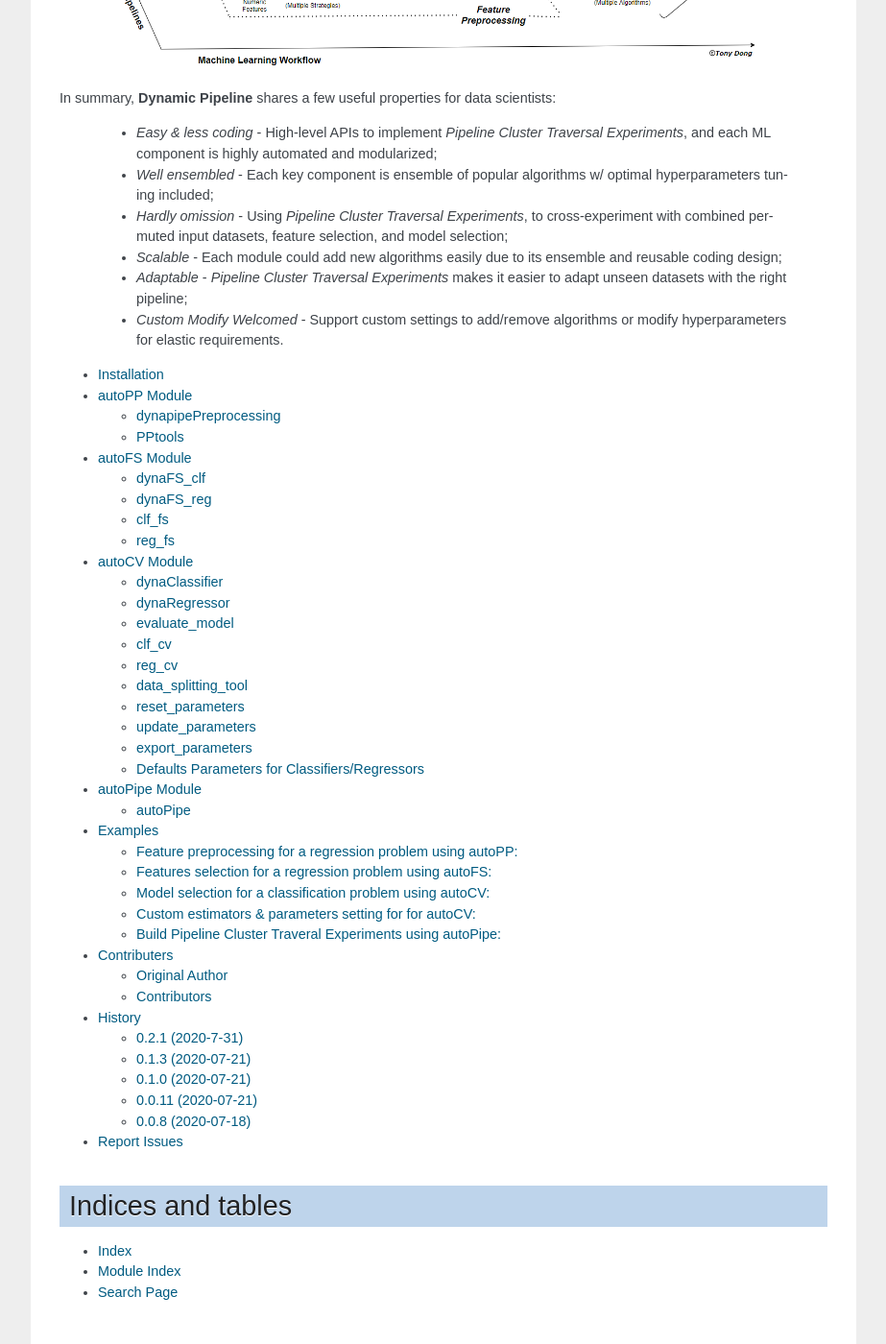
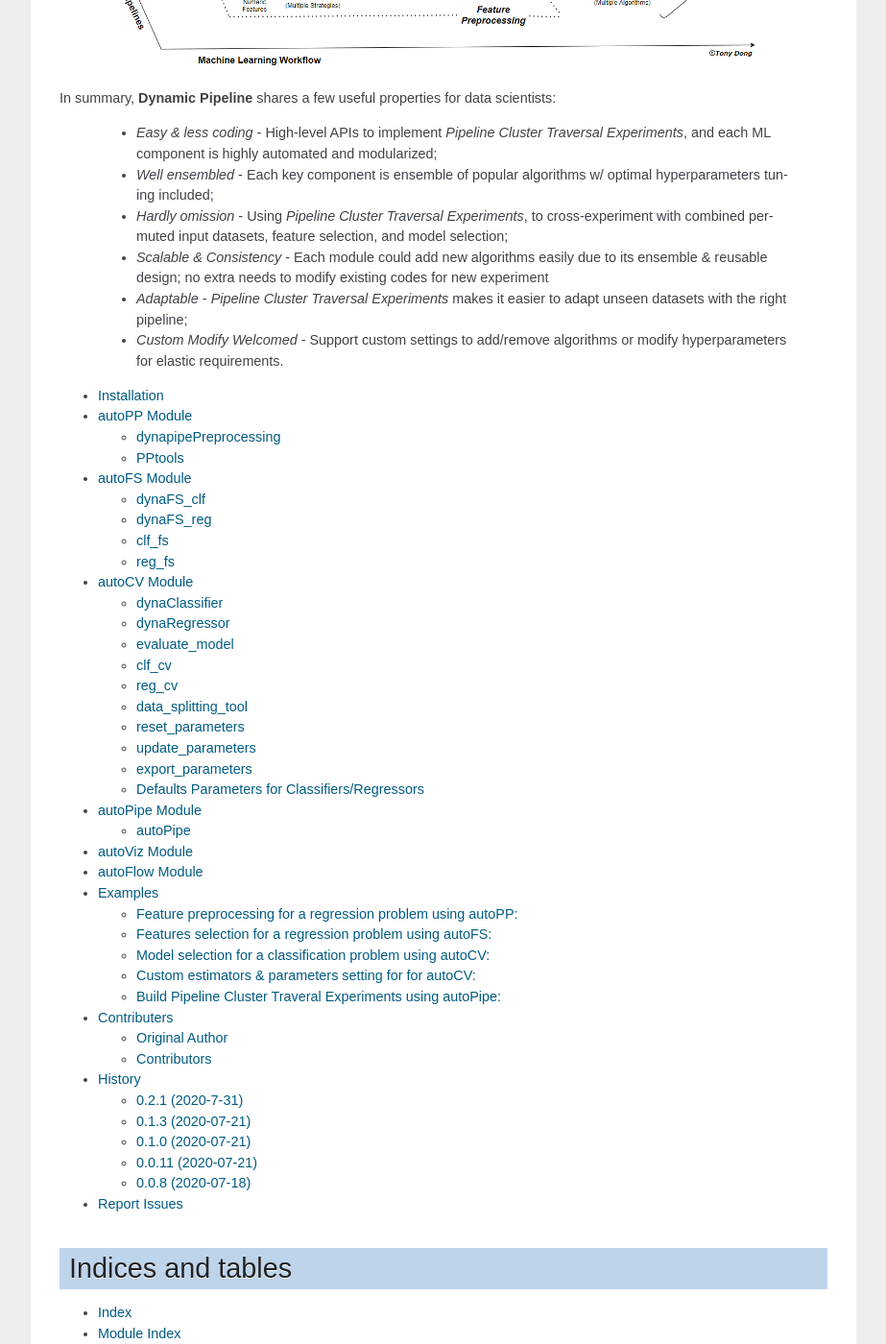
Before and after one commit to tonyleidong/OptimalFlow, a Sphinx documentation site: the page built from docs/index.rst, in a window 1280 px wide and 1400 px high, scrolled down 1138 px. Shown: the whole window at 96% size, without its empty margins (198-1121 px from the left). Built offline with Sphinx 7.4.7, drawn with Linux system fonts in a browser that asks for light colours.

Commit message:
Add autoViz & autoFlow

```diff
--- a/docs/index.rst
+++ b/docs/index.rst
@@ -30,7 +30,7 @@ In summary, **Dynamic Pipeline** shares a few useful properties for data scienti
 
       * *Hardly omission* - Using *Pipeline Cluster Traversal Experiments*, to cross-experiment with combined permuted input datasets, feature selection, and model selection;
 
-      * *Scalable* - Each module could add new algorithms easily due to its ensemble and reusable coding design;
+      * *Scalable & Consistency* - Each module could add new algorithms easily due to its ensemble & reusable design; no extra needs to modify existing codes for new experiment
 
       * *Adaptable* - *Pipeline Cluster Traversal Experiments* makes it easier to adapt unseen datasets with the right pipeline;
 
@@ -46,6 +46,8 @@ In summary, **Dynamic Pipeline** shares a few useful properties for data scienti
    autoFS
    autoCV
    autoPipe
+   autoViz
+   autoFlow
    demos
    authors
    history
```
Also changed, not shown: docs/autoFlow.rst (added, +8 -0 lines), docs/autoViz.rst (added, +8 -0 lines).
